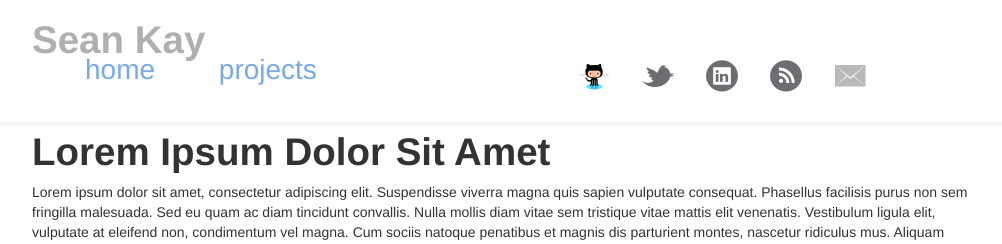
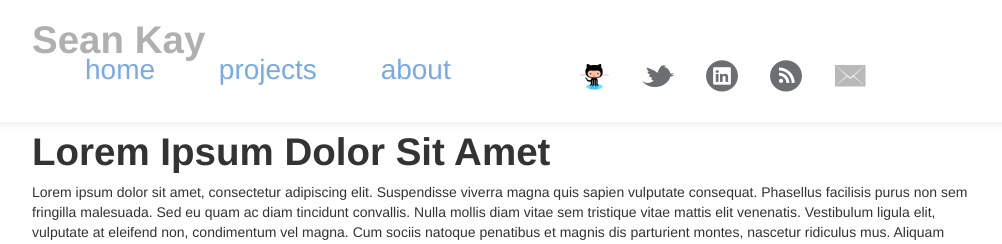
Before and after one commit to seankay/seankay.github.com, a Jekyll site: the page built from index.html, in a window 1280 px wide. Shown: the top 244 px of the page, without its empty margins (138-1140 px from the left). Built offline with Jekyll 4.4.1, drawn with Linux system fonts in a browser that asks for light colours; nearby versions of some CDN libraries; Markdown is read by kramdown in place of the engine named in the settings.

Commit message:
Add about page

```diff
--- a/_layouts/default.html
+++ b/_layouts/default.html
@@ -29,6 +29,7 @@
 							<ul>
 						  		<li id="home"><a href="#" class="tk-nav-font">home</a></li>
 						  		<li id="projects"><a href="#" class="tk-nav-font">projects</a></li>
+						  		<li id="about"><a href="#" class="tk-nav-font">about</a></li>
 				    		</ul>
 						</div>
 					</div>
@@ -47,7 +48,7 @@
 	    	</div>
 	    </header>
     	<div class="container">
-	    	<div id="content" role="main">
+	    	<div id="content">
 	    		{{ content }}
 	    	</div>
 		<!-- Google Analytics -->
--- a/js/custom.js
+++ b/js/custom.js
@@ -1,6 +1,7 @@
 $(document).ready(function() {
 	$('#home').click(function() { loadPage('home') } );
 	$('#projects').click(function() { loadPage('projects') } );
+	$('#about').click(function() { loadPage('about') } );
 });
 
 function email(name, domain, withlink) {
```
Also changed, not shown: favicon.ico.
